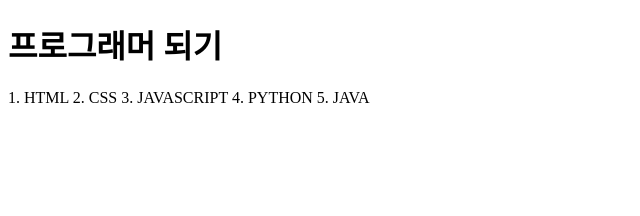
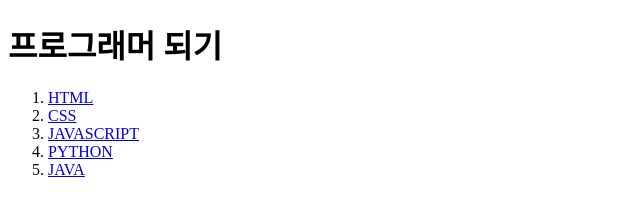
Before and after one commit to DOGGAEB/web1, a plain HTML site: page index.html in a window 1280 px wide. Shown: the whole page, without its empty margins (0-640 px from the left). Drawn offline with Linux system fonts and the light colour scheme.

Commit message:
Add files via upload

```diff
--- a/index.html
+++ b/index.html
@@ -6,11 +6,13 @@
 </head>
 <body>
   <h1>프로그래머 되기</h1>
-  1. HTML
-  2. CSS
-  3. JAVASCRIPT
-  4. PYTHON
-  5. JAVA
+  <ol>
+    <li><a href="1.html">HTML</a></li>
+    <li><a href="2.html">CSS</a></li>
+    <li><a href="3.html">JAVASCRIPT</a></li>
+    <li><a href="4.html">PYTHON</a></li>
+    <li><a href="5.html">JAVA</a></li>
+  </ol>
 
 </body>
 
```
